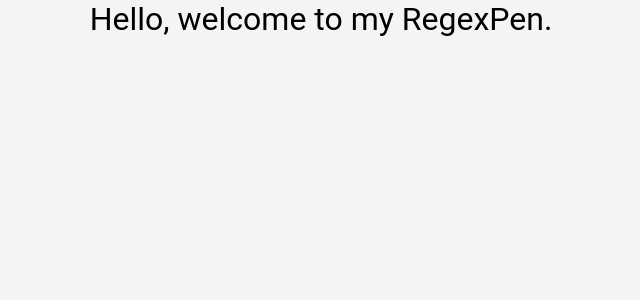
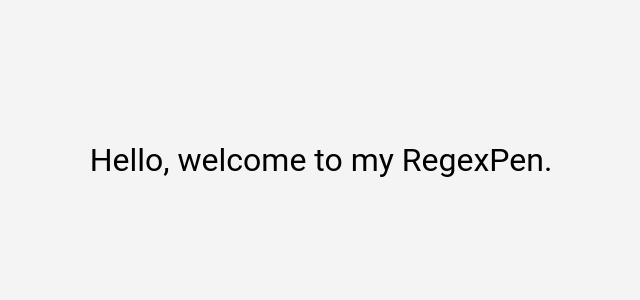
Before and after one commit to nevvada/regexpen, a React app: page / in a window 1280 px wide. Shown: the top 300 px of the page, without its empty margins (319-959 px from the left). Built offline with nearby package versions, Linux system fonts and the light colour scheme.

Commit message:
Add 100vh to wrapper and center content

```diff
--- a/scss/app-wrapper.scss
+++ b/scss/app-wrapper.scss
@@ -2,4 +2,6 @@
   align-items: center;
   display: flex;
   flex-direction: column;
+  height: 100vh;
+  justify-content: center;
 }
```
